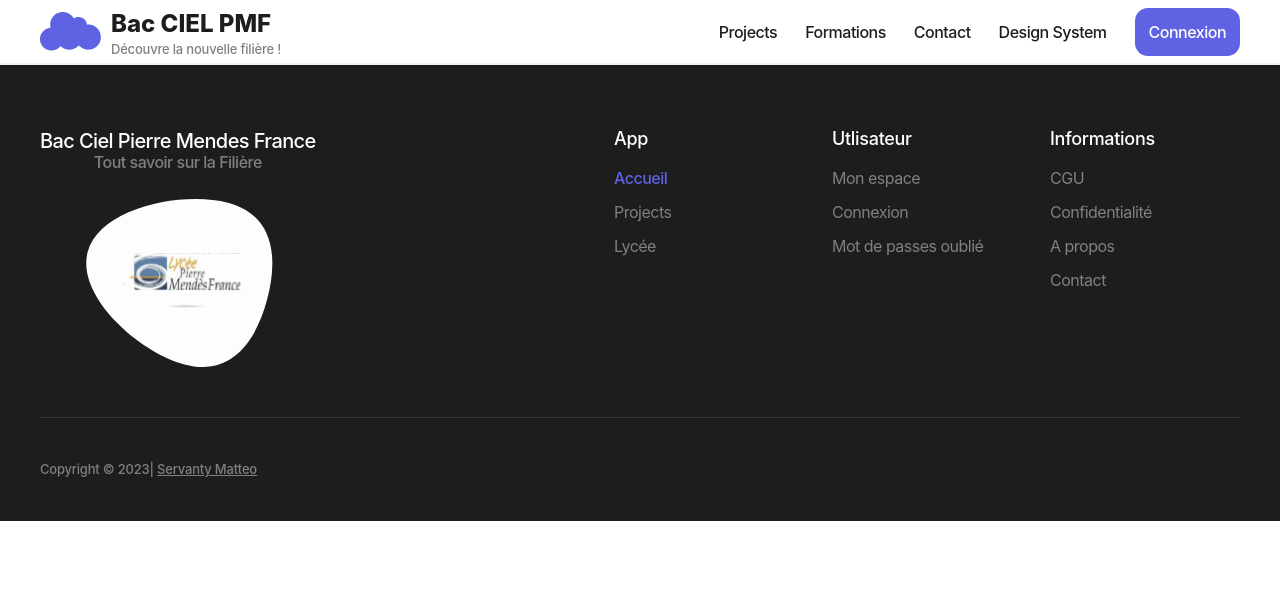
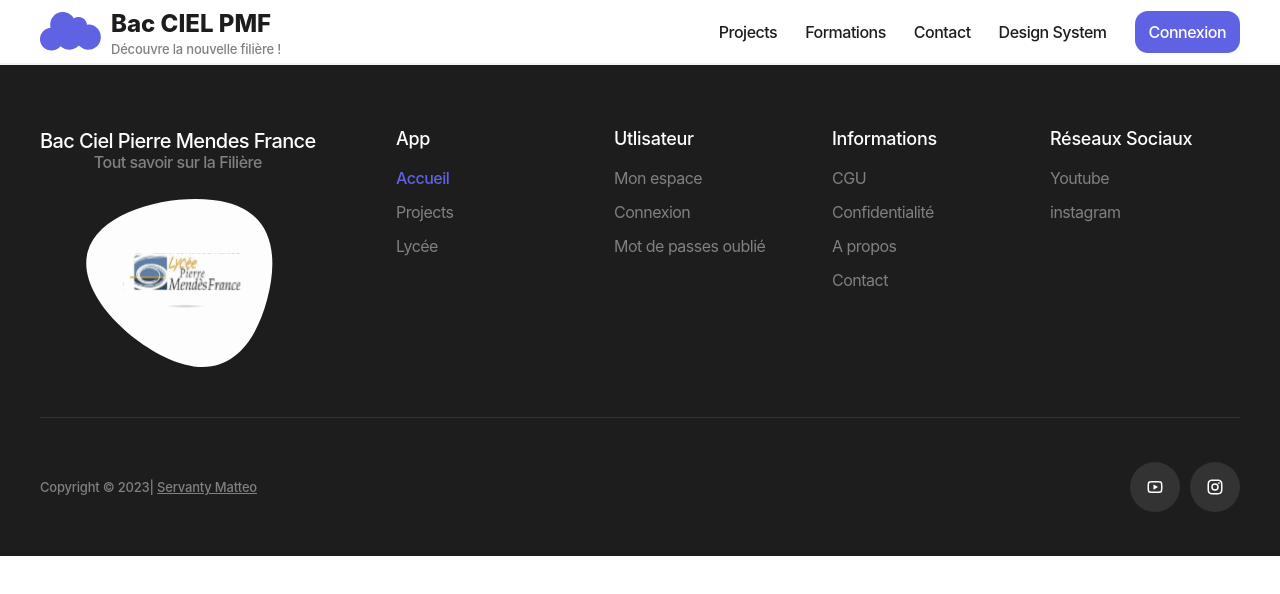
Before and after one commit to servantymatteo/baccielpmf, a Next.js app: page / in a window 1280 px wide. Shown: the top 594 px of the page. Built offline with nearby package versions, Linux system fonts and the light colour scheme.

Commit message:
ajout 2 3 truc et sm

```diff
--- /dev/null
+++ b/src/lib/link-type.tsx
@@ -0,0 +1,6 @@
+export type LinkType = "internal" | "external";
+
+export const LinkTypes: Record<string, LinkType> = {
+  INTERNAL: "internal",
+  EXTERNAL: "external",
+};
--- a/src/pages/design-system.tsx
+++ b/src/pages/design-system.tsx
@@ -1,6 +1,7 @@
 //COMPONENTS
 import { Seo } from "@/ui/components/SEO/seo";
 import { Container } from "@/ui/components/container/container";
+import { Footer } from "@/ui/components/navigation/footer";
 import { Navigation } from "@/ui/components/navigation/navigation";
 
 // DESIGN SYSTEM
@@ -472,6 +473,7 @@ export default function DesignSystem() {
           </div>
         </div>
       </Container>
+      <Footer />
     </>
   );
 }
--- a/src/types/appLinks.tsx
+++ b/src/types/appLinks.tsx
@@ -1,7 +1,10 @@
+import { IconType } from "react-icons";
+
 export interface appLinks {
   label: string;
   baseUrl: string;
   type: string; // @todo refactor
+  icon?: IconType;
 }
 
 export interface footerLinks {
--- a/src/ui/components/navigation/app-links.tsx
+++ b/src/ui/components/navigation/app-links.tsx
@@ -1,6 +1,7 @@
 import { appLinks } from "@/types/appLinks";
+import { RiInstagramLine, RiYoutubeLine } from "react-icons/ri";
 
-export const footerApplicationLinks: appLinks[] = [
+const footerApplicationLinks: appLinks[] = [
   {
     label: "Accueil",
     baseUrl: "/",
@@ -18,7 +19,7 @@ export const footerApplicationLinks: appLinks[] = [
     type: "external",
   },
 ];
-export const footerUserLinks: appLinks[] = [
+const footerUserLinks: appLinks[] = [
   {
     label: "Mon espace",
     baseUrl: "/#",
@@ -35,7 +36,7 @@ export const footerUserLinks: appLinks[] = [
     type: "internal",
   },
 ];
-export const footerInformationLinks: appLinks[] = [
+const footerInformationLinks: appLinks[] = [
   {
     label: "CGU",
     baseUrl: "/#",
@@ -57,6 +58,20 @@ export const footerInformationLinks: appLinks[] = [
     type: "internal",
   },
 ];
+export const footerSocialNetworksLinks: appLinks[] = [
+  {
+    label: "Youtube",
+    baseUrl: "/#",
+    type: "external",
+    icon: RiYoutubeLine,
+  },
+  {
+    label: "instagram",
+    baseUrl: "/#",
+    type: "external",
+    icon: RiInstagramLine,
+  },
+];
 
 export const FooterLinks = [
   {
@@ -71,4 +86,8 @@ export const FooterLinks = [
     label: "Informations",
     links: footerInformationLinks,
   },
+  {
+    label: "Réseaux Sociaux",
+    links: footerSocialNetworksLinks,
+  },
 ];
--- a/src/ui/components/navigation/footer.tsx
+++ b/src/ui/components/navigation/footer.tsx
@@ -3,9 +3,10 @@ import { Container } from "../container/container";
 import Image from "next/image";
 import { v4 as uuidv4 } from "uuid";
 import { ActiveLink } from "./active-link";
-import { uuid } from "uuidv4";
-import { appLinks, footerLinks } from "@/types/appLinks";
+import { footerLinks } from "@/types/appLinks";
 import { FooterLinks } from "./app-links";
+import { LinkTypes } from "@/lib/link-type";
+import { SocialNetworkButtons } from "./social-networks-buttons";
 
 export const Footer = () => {
   const currentYear = new Date().getFullYear();
@@ -48,7 +49,9 @@ export const Footer = () => {
               className="underline"
             >{`Servanty Matteo`}</a>
           </Typography>
-          <div className=""></div>
+          <div className="">
+            <SocialNetworkButtons theme="gray" />
+          </div>
         </div>
       </Container>
     </div>
@@ -62,12 +65,12 @@ interface foorterLinkProps {
 const FooterLink = ({ data }: foorterLinkProps) => {
   const linkList = data.links.map((link) => (
     <div key={uuidv4()}>
-      {link.type === "internal" && (
+      {link.type === LinkTypes.INTERNAL && (
         <ActiveLink key={uuidv4()} href={link.baseUrl}>
           {link.label}
         </ActiveLink>
       )}
-      {link.type === "external" && (
+      {link.type === LinkTypes.EXTERNAL && (
         <a href={link.baseUrl} target="_blank">
           {link.label}
         </a>
--- /dev/null
+++ b/src/ui/components/navigation/social-networks-buttons.tsx
@@ -0,0 +1,27 @@
+import { Button } from "@/ui/design-system/button/button";
+import { footerSocialNetworksLinks } from "./app-links";
+import { v4 as uuidv4 } from "uuid";
+import clsx from "clsx";
+
+interface Props {
+  theme?: "gray" | "accent" | "secondary";
+  className?: string;
+}
+export const SocialNetworkButtons = ({
+  className,
+  theme = "accent",
+}: Props) => {
+  const icolist = footerSocialNetworksLinks.map((socialNetwork) => (
+    <Button
+      key={uuidv4()}
+      variant="ico"
+      iconTheme={theme}
+      icon={{ icon: socialNetwork.icon }}
+    />
+  ));
+  return (
+    <div className={clsx(className, "flex items-center gap-2.5")}>
+      {icolist}
+    </div>
+  );
+};
--- a/src/ui/design-system/button/button.tsx
+++ b/src/ui/design-system/button/button.tsx
@@ -52,20 +52,32 @@ export const Button = ({
           "bg-primary-200 hover:bg-primary-300/75 text-primary rounded-full";
       }
       if (iconTheme === "gray") {
-        variantStyles = "bg-gray-700 hover:bg-gray-600 text-white rounded-full";
+        variantStyles = "bg-gray-800 hover:bg-gray-600 text-white rounded-full";
       }
       break;
   }
 
   switch (size) {
     case "small":
-      sizeStyles = "text-caption3 font-medium px-[14px] py-[15px]";
+      sizeStyles = `text-caption3 font-medium ${
+        variant === "ico"
+          ? "flex items-center justify-center w-[40px] h-[40px]"
+          : "px-[14px] py-[12px]"
+      }`;
       break;
     case "medium": // Default
-      sizeStyles = "text-caption2 font-medium px-[18px] py-[15px]";
+      sizeStyles = `text-caption2 font-medium ${
+        variant === "ico"
+          ? "flex items-center justify-center w-[50px] h-[50px]"
+          : "px-[18px] py-[15px]"
+      }`;
       break;
     case "large":
-      sizeStyles = "text-caption1 font-medium px-[22px] py-[18px]";
+      sizeStyles = `text-caption1 font-medium ${
+        variant === "ico"
+          ? "flex items-center justify-center w-[60px] h-[60px]"
+          : "px-[22px] py-[18px]"
+      }`;
       break;
   }
 
```
